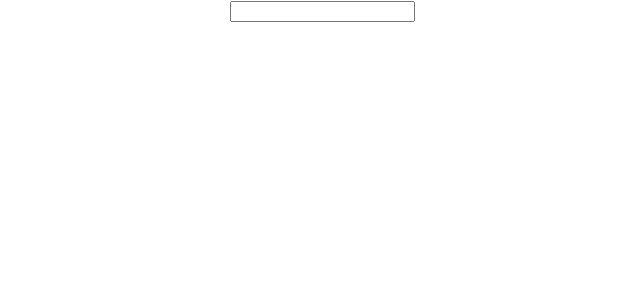
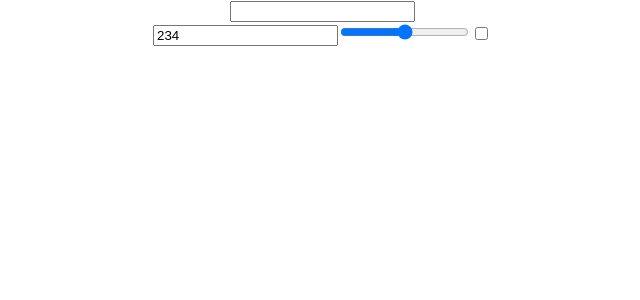
Before and after one commit to MaxPikulin/small-things, a React (Create React App) app: page / in a window 1280 px wide. Shown: the top 300 px of the page, without its empty margins (318-958 px from the left). Built offline with nearby package versions, Linux system fonts and the light colour scheme.

Commit message:
progress?

```diff
--- a/src/linked-sliders/LinkedSliders.js
+++ b/src/linked-sliders/LinkedSliders.js
@@ -1,37 +1,52 @@
 import React, { useState, useEffect } from 'react';
-// import Slider from './Slider';
+import Slider from './Slider';
 import InputCals from './InputCals';
 
 const LinkedSliders = () => {
   const sliderAmount = 7;
+  let sliders = [{id: 9, value: 234}];
 
   const [calsPerDay, useCalsPerDay] = useState(0);
   const [week, useWeek] = useState([]);
   const [total, useTotal] = useState(0);
+  const [perDay, usePerDay] = useState(0);
 
   const changeTotal = (perDay) => {
+    usePerDay(perDay);
     useTotal(perDay * sliderAmount);
   }
 
   useEffect(() => {
-    createWeek();
+    console.log('sliders :', sliders);
+    sliders = createWeek();
   }, []);
 
   const createWeek = () => {
     let arr = [];
+    let sliders = [];
     for (let i = 0; i < sliderAmount; i++) {
-      arr.push({id: i});
+      arr.push({ id: i, value: perDay });
+      sliders.push(
+        <Slider key={i} value={perDay} />
+      );
     }
     useWeek(week.concat(arr));
+    // console.log('sliders :', sliders);
+    return sliders;
   }
 
   return (
     <div>
-    {console.log('week :', week)}
+      {/* {console.log('week :', week)} */}
       <InputCals
         cals={calsPerDay}
         changeTotal={changeTotal}
       />
+      {console.log(sliders)}
+      {sliders.map(slider => {
+        console.log(slider);
+        return <Slider key={slider.id} value={slider.value} />
+      })}
     </div>
   );
 };
```
